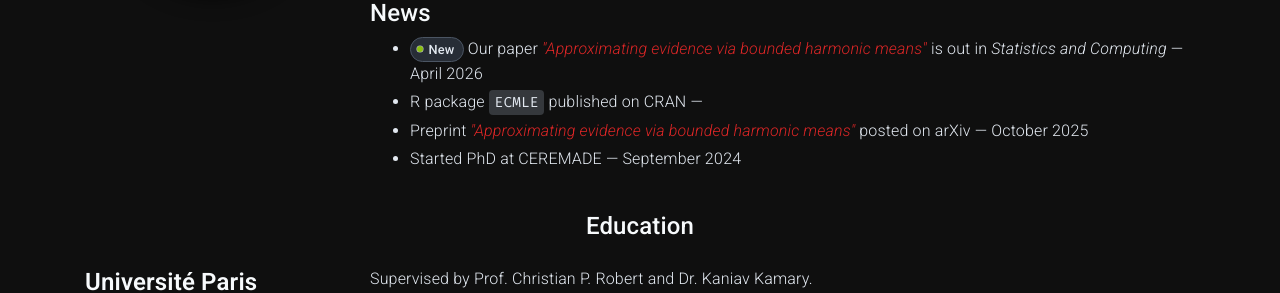
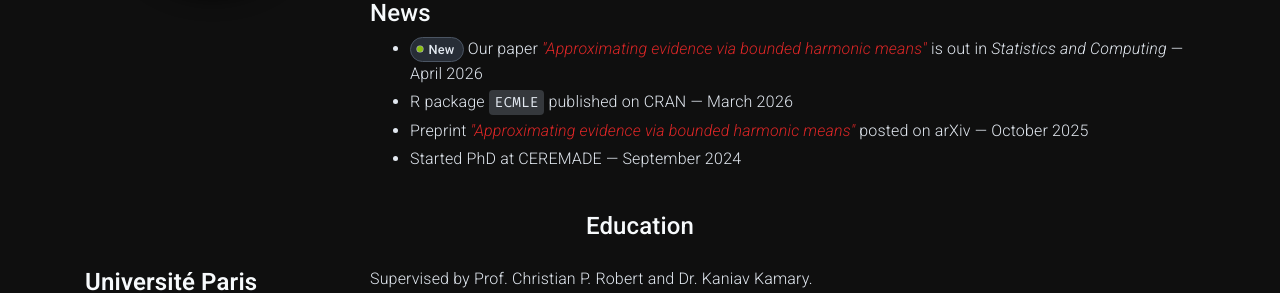
Before and after one commit to ikpconnect/dananaderi, a Jekyll site: the page built from index.md, in a window 1280 px wide and 1357 px high. Shown: the part 463-756 px from the top of the window. Built offline with Jekyll 4.4.1, drawn with Linux system fonts in a browser that asks for light colours; nearby versions of some CDN libraries.

Commit message:
Update _config.yml

```diff
--- a/_config.yml
+++ b/_config.yml
@@ -197,7 +197,7 @@ about_content: | # this will include new lines to allow paragraphs
     <h3>News</h3>
     <ul>
         <li><span class="badge badge-new badge-pulse">New</span> Our paper <em><a href="https://link.springer.com/article/10.1007/s11222-026-10875-z">"Approximating evidence via bounded harmonic means"</a></em> is out in <em>Statistics and Computing</em> — April 2026 <!-- TODO: verify month --></li>
-        <li>R package <a href="https://cran.r-project.org/web/packages/ECMLE/index.html"><code>ECMLE</code></a> published on CRAN — <!-- TODO: month/year from CRAN page --></li>
+        <li>R package <a href="https://cran.r-project.org/web/packages/ECMLE/index.html"><code>ECMLE</code></a> published on CRAN — March 2026</li>
         <li>Preprint <em><a href="https://arxiv.org/abs/2510.20617">"Approximating evidence via bounded harmonic means"</a></em> posted on arXiv — October 2025</li>
         <li>Started PhD at CEREMADE — September 2024</li>
     </ul>
```
